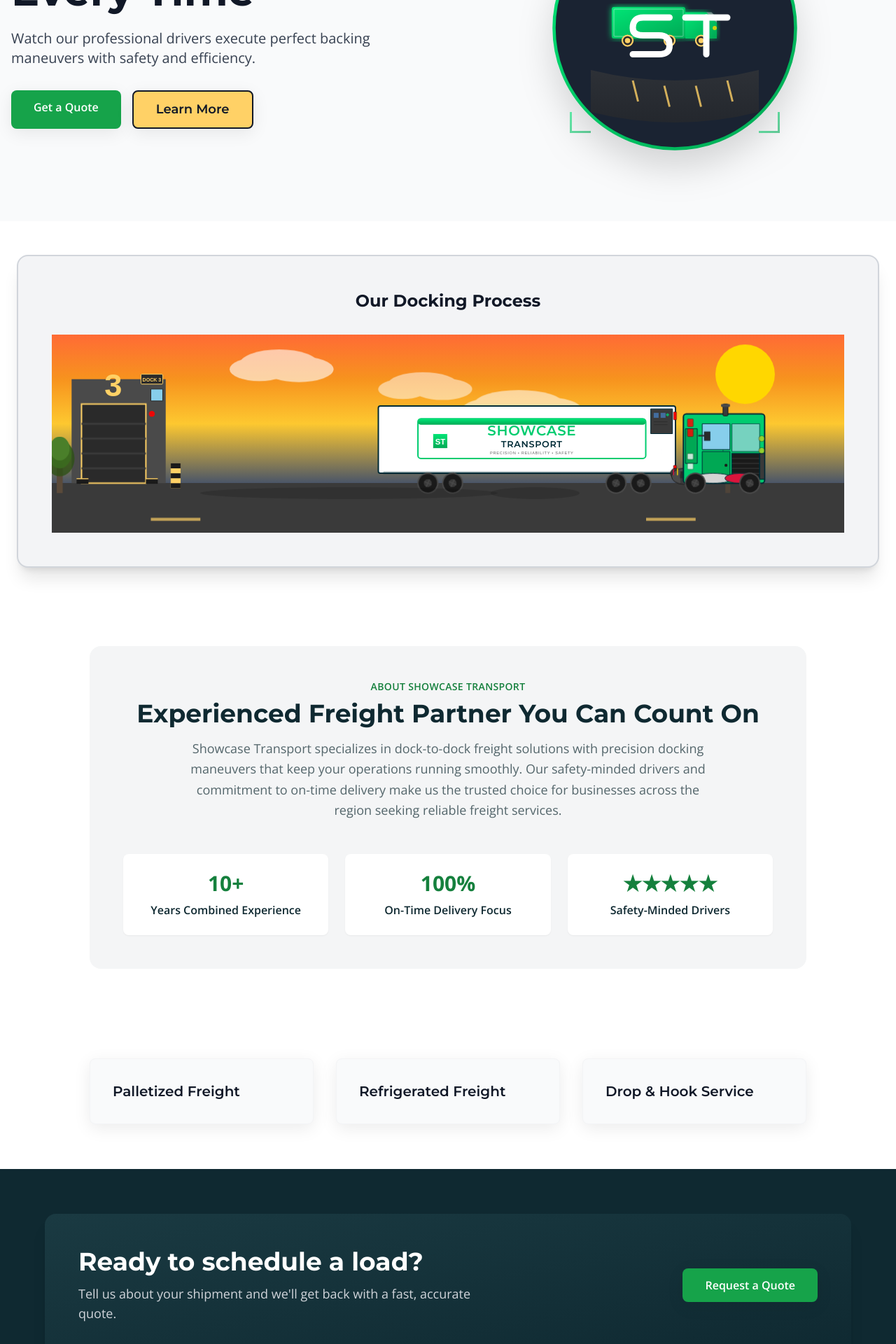
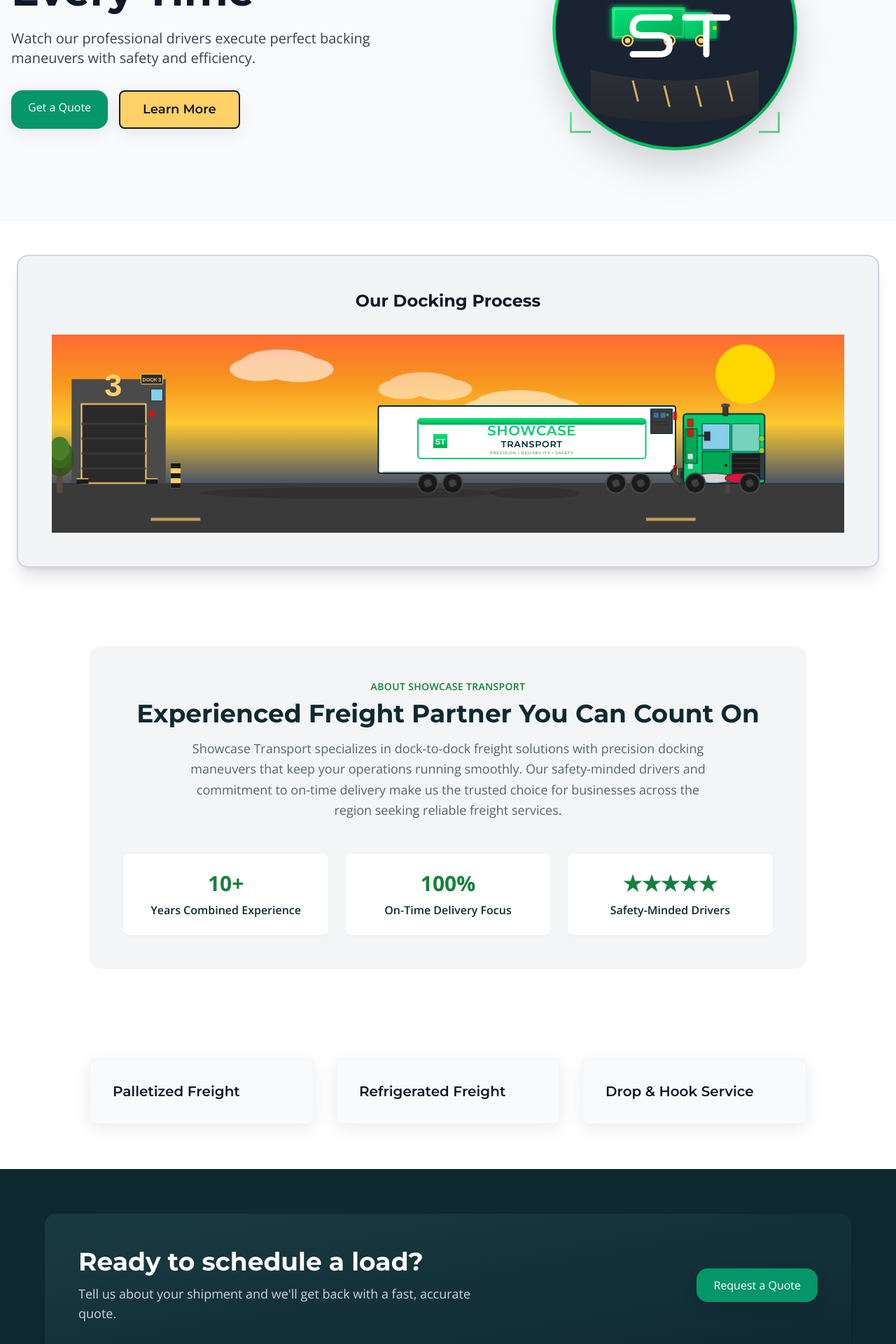
Before and after one commit to knightofren2588/showcase-transport, a React (Vite) app: page / in a window 1280 px wide. Shown: the part 300-2220 px from the top of the page at 70% size. Built offline with nearby package versions, Linux system fonts and the light colour scheme.

Commit message:
Simplify Home.jsx buttons to use brand-btn class from globals.css

```diff
--- a/src/pages/Home.jsx
+++ b/src/pages/Home.jsx
@@ -22,7 +22,7 @@
               <div className="flex flex-col sm:flex-row gap-4">
                 <Link
                   to="/contact"
-                  className="brand-btn inline-block text-center bg-green-600 text-white px-8 py-3 rounded-lg font-semibold hover:bg-green-700 transition"
+                  className="brand-btn inline-block text-center"
                 >
                   Get a Quote
                 </Link>
@@ -122,7 +122,7 @@
               <div className="flex flex-col sm:flex-row gap-4 items-center md:items-end md:flex-shrink-0">
                 <Link
                   to="/contact"
-                  className="brand-btn bg-green-600 text-white px-8 py-3 rounded-lg font-semibold hover:bg-green-700 transition w-full sm:w-auto text-center"
+                  className="brand-btn w-full sm:w-auto text-center"
                 >
                   Request a Quote
                 </Link>
```
